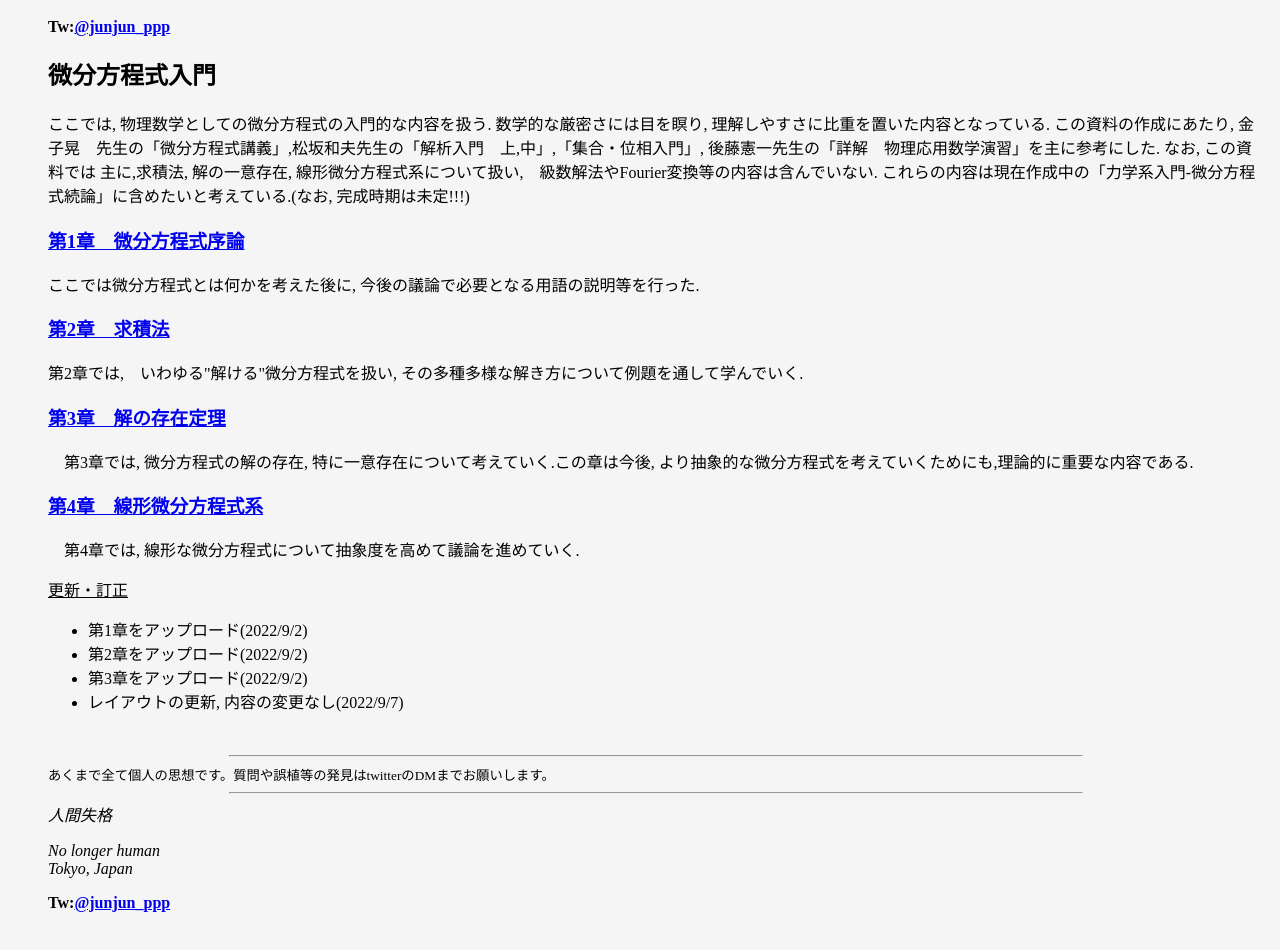
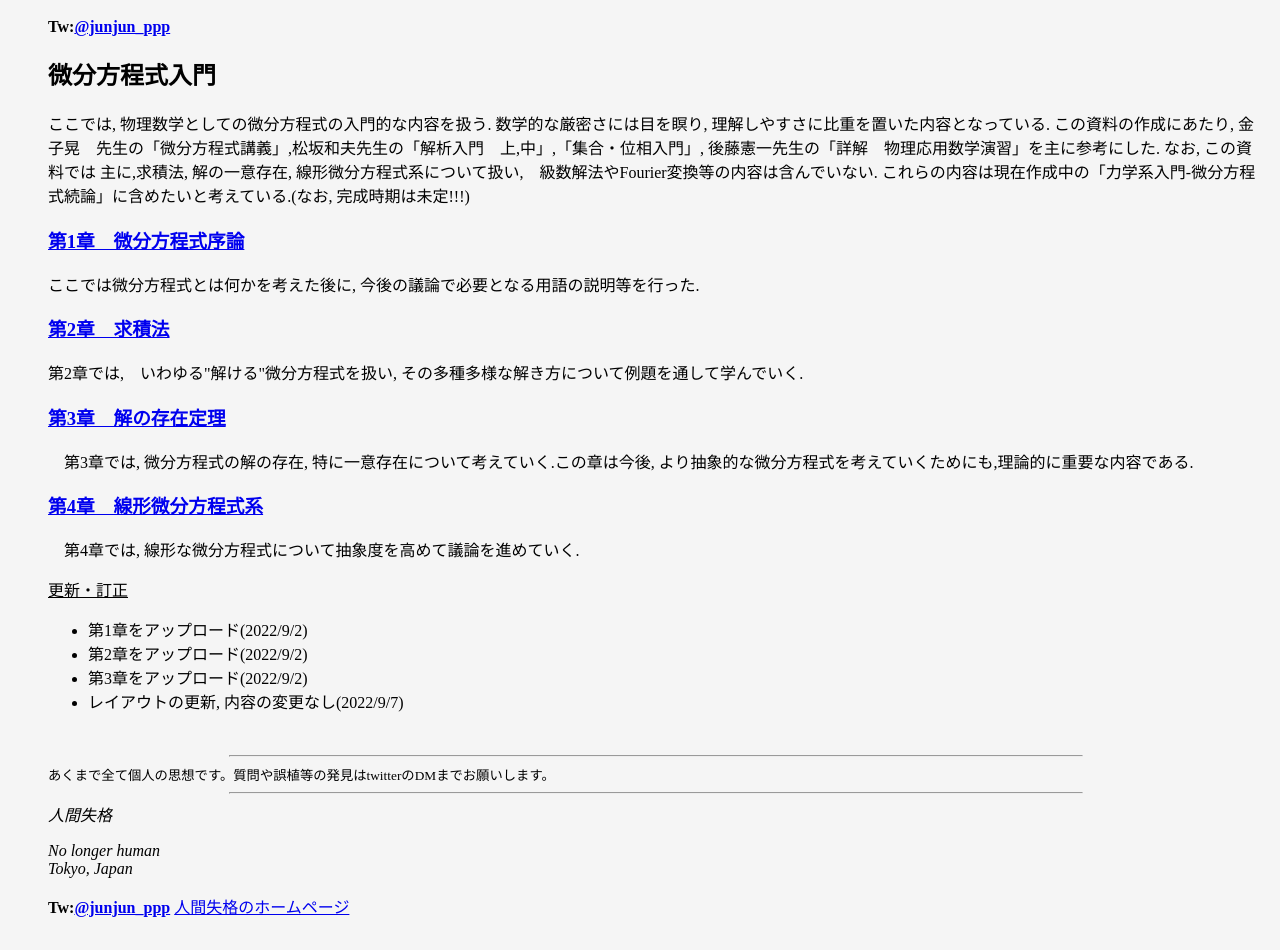
Before and after one commit to Junjun-ppp/test2, a plain HTML site: page page1.html in a window 1280 px wide. Shown: the part 97-1047 px from the top of the page. Drawn offline with Linux system fonts and the light colour scheme.

Commit message:
Update page1.html

```diff
--- a/page1.html
+++ b/page1.html
@@ -58,5 +58,6 @@
 						</address>
 						<strong>Tw:<a href="http://twitter.com/junjun_ppp"target="_blank"rel="noopener noreferrer">@junjun_ppp</a></strong>
 					</a>
+		<a href="https://awesome020730.github.io/text2">人間失格のホームページ</a>
 				</body>
 			</html>
```
